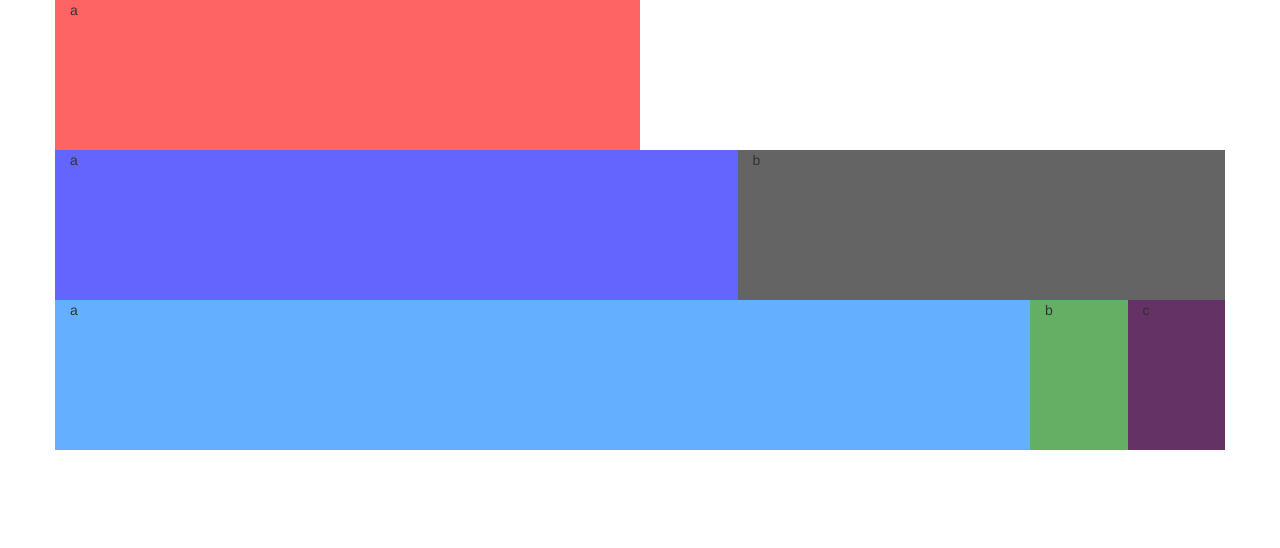
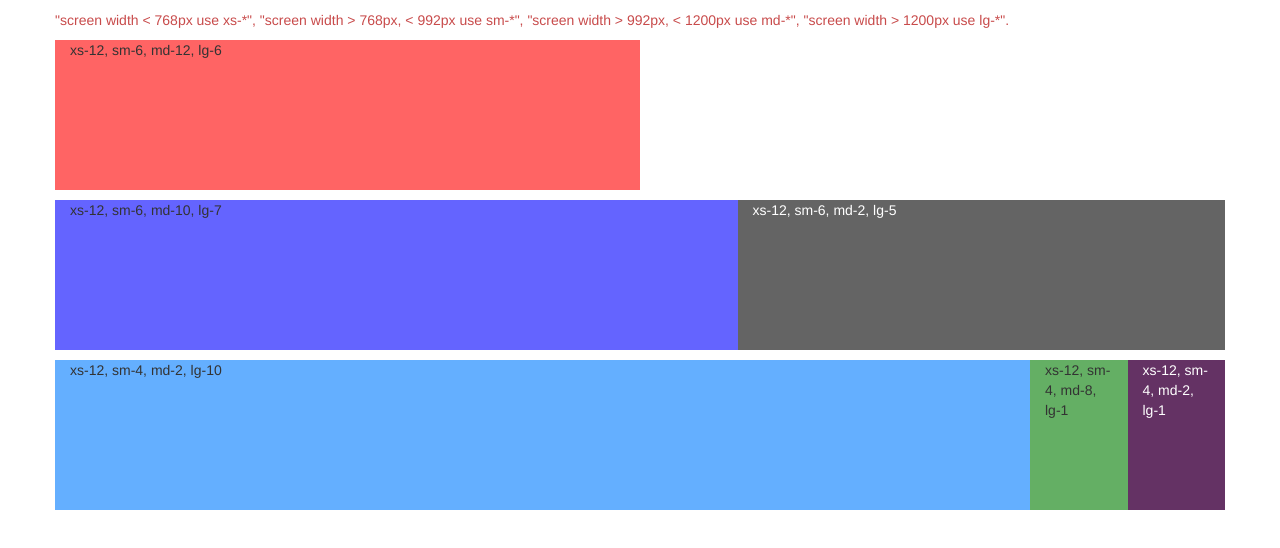
Before and after one commit to giinos-dev/bootstrap-tutorial-01, a plain HTML site: page index.html in a window 1280 px wide. Drawn offline with nearby package versions, Linux system fonts and the light colour scheme.

Commit message:
Update: style of index.html

```diff
--- a/index.html
+++ b/index.html
@@ -8,22 +8,26 @@
 <body>
 	<div class="container">
 
+		<div class="row" style="margin-top:10px;">
+			<span style="color:rgb(200,75,75);">"screen width &lt; 768px use xs-*", "screen width &gt; 768px, &lt; 992px use sm-*", "screen width &gt; 992px, &lt; 1200px use md-*", "screen width &gt; 1200px use lg-*".</span>
+		</div>
+
 		<!-- First row have a column but contain 6 bootstrap columns -->
-		<div class="row">
-			<div class="col-xs-12 col-sm-6 col-md-12 col-lg-6" style="background: rgb(255,100,100);height:150px;">a</div>
+		<div class="row" style="margin-top:10px;">
+			<div class="col-xs-12 col-sm-6 col-md-12 col-lg-6" style="background: rgb(255,100,100);height:150px;">xs-12, sm-6, md-12, lg-6</div>
 		</div>
 
 		<!-- Second row have two columns and contain 10 and 2 by order -->
-		<div class="row">
-			<div class="col-xs-12 col-sm-6 col-md-10 col-lg-7" style="background: rgb(100,100,255);height:150px;">a</div>
-			<div class="col-xs-12 col-sm-6 col-md-2 col-lg-5" style="background: rgb(100,100,100);height:150px;">b</div>
+		<div class="row" style="margin-top:10px;">
+			<div class="col-xs-12 col-sm-6 col-md-10 col-lg-7" style="background: rgb(100,100,255);height:150px;">xs-12, sm-6, md-10, lg-7</div>
+			<div class="col-xs-12 col-sm-6 col-md-2 col-lg-5" style="background: rgb(100,100,100);height:150px;color:white;">xs-12, sm-6, md-2, lg-5</div>
 		</div>
 
-		<!-- Third row have three columns and contain 2, 8 and 2 by order -->
-		<div class="row">
-			<div class="col-xs-12 col-sm-4 col-md-2 col-lg-10" style="background: rgb(100,175,255);height:150px;">a</div>
-			<div class="col-xs-12 col-sm-4 col-md-8 col-lg-1" style="background: rgb(100,175,100);height:150px;">b</div>
-			<div class="col-xs-12 col-sm-4 col-md-2 col-lg-1" style="background: rgb(100,50,100);height:150px;">c</div>
+		<!-- Third row have three columns and contain 10, 1 and 1 by order -->
+		<div class="row" style="margin-top:10px;">
+			<div class="col-xs-12 col-sm-4 col-md-2 col-lg-10" style="background: rgb(100,175,255);height:150px;">xs-12, sm-4, md-2, lg-10</div>
+			<div class="col-xs-12 col-sm-4 col-md-8 col-lg-1" style="background: rgb(100,175,100);height:150px;">xs-12, sm-4, md-8, lg-1</div>
+			<div class="col-xs-12 col-sm-4 col-md-2 col-lg-1" style="background: rgb(100,50,100);height:150px;color:white;">xs-12, sm-4, md-2, lg-1</div>
 		</div>
 
 	</div>
```
